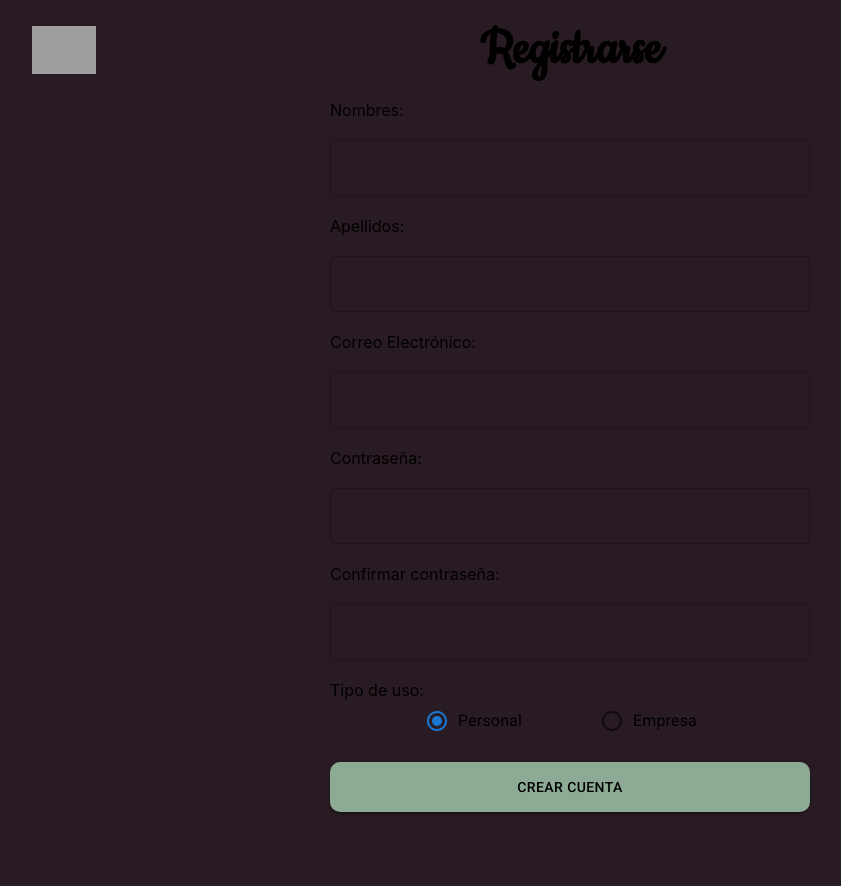
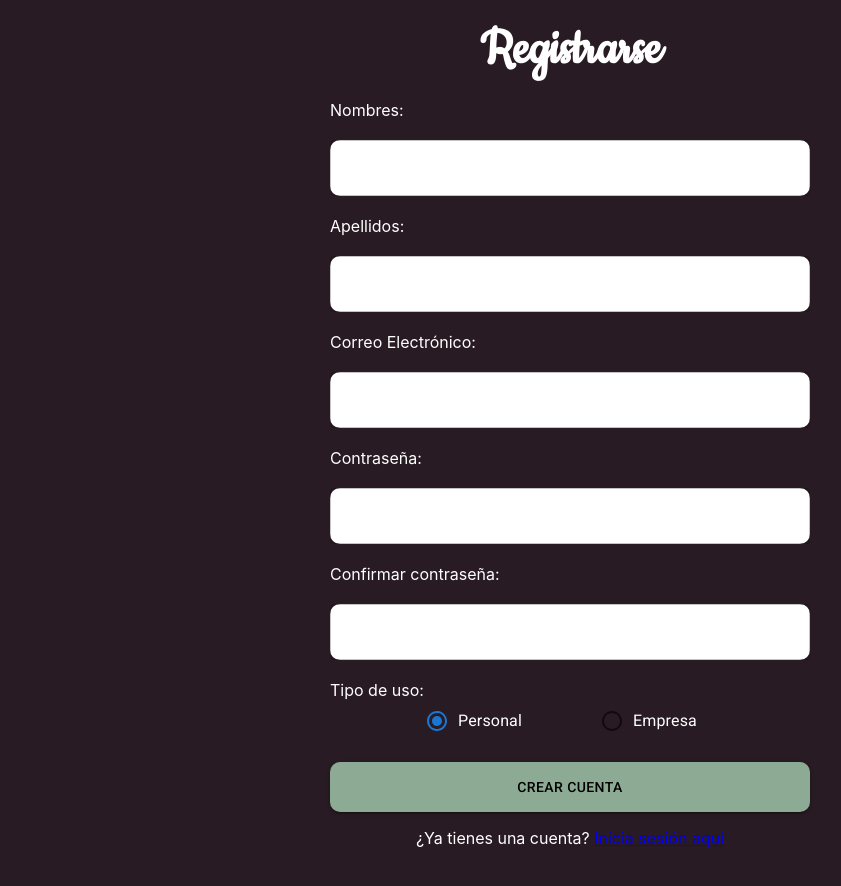
Before and after one commit to Gabicho258/compartiendo-sabores-react-tsx, a React (Create React App) app: page /register in a window 1280 px wide. Shown: the top 886 px of the page, without its empty margins (70-911 px from the left). Before the commit the page ends 852 px from the top, so only its background shows below. Built offline with nearby package versions, Linux system fonts and the light colour scheme; grey boxes are pictures that could not be loaded.

Commit message:
Imprimiendo en consola los objetos

```diff
--- a/src/App.tsx
+++ b/src/App.tsx
@@ -5,6 +5,7 @@ import { Register } from "./pages/Register/Register";
 import { Categories } from "./pages/Categories/Categories";
 import { UserProfile } from "./pages/UserProfile/UserProfile";
 import { Chat } from "./pages/Chat/Chat";
+import { CreateRecipe } from "./pages/CreateRecipe/CreateRecipe";
 function App() {
   return (
     <BrowserRouter>
@@ -16,6 +17,7 @@ function App() {
         <Route path="/homepage" element={<HomePage />} />
         <Route path="/profile" element={<UserProfile />} />
         <Route path="/chat" element={<Chat />} />
+        <Route path="/createRecipe" element={<CreateRecipe />} />
         <Route path="/category/:category" element={<Categories />} />
       </Routes>
     </BrowserRouter>
--- a/src/pages/Login/Login.tsx
+++ b/src/pages/Login/Login.tsx
@@ -22,7 +22,9 @@ export const Login = () => {
       [field]: value,
     });
   };
-  console.log(form);
+  const print = ()=>{
+    console.log(form);
+    }
 
   return (
     <>
@@ -70,6 +72,7 @@ export const Login = () => {
               variant="contained"
               className="loginForm__btn-login-b"
               onClick={() => {
+                print()
                 navigate("/homepage");
               }}
             >
--- a/src/pages/Login/_Login.scss
+++ b/src/pages/Login/_Login.scss
@@ -1,7 +1,12 @@
+body{
+    background-color: #281B23;
+}
+
 .loginTitle {
     display: grid;
     place-items: center;
     font-family: 'Cookie';
+    color: white;
     font-size: 28px;
     &__t{
         max-width: 400px;
@@ -17,11 +22,13 @@
         &-label {
             text-align: left;
             margin-bottom: 20px;
+            color: white;
         }
         &-input {
             width: 30em;
             margin-bottom: 20px;
             border-radius: 10px;
+            background-color: white;
         }
     }
 
@@ -29,11 +36,13 @@
         &-label {
             text-align: left;
             margin-bottom: 20px;
+            color: white;
         }
         &-input {
             width: 30em;
             margin-bottom: 40px;
             border-radius: 10px;
+            background-color: white;
         }
     }
     &__btn-login{
--- a/src/pages/Register/Register.tsx
+++ b/src/pages/Register/Register.tsx
@@ -5,27 +5,33 @@ import Radio from "@mui/material/Radio";
 import RadioGroup from "@mui/material/RadioGroup";
 import FormControlLabel from "@mui/material/FormControlLabel";
 import FormControl from "@mui/material/FormControl";
-import { useNavigate } from "react-router-dom";
+import { Link } from "react-router-dom";
 import "./_Register.scss";
+import { verify } from "crypto";
 
-interface dataUser  {
-    name: String,
-    lastName: String,
-    email: String,
-    password: String,
-    verifyPassword: String,
-    rol: String
-};
+interface User {
+  _id: string;
+  first_name: string;
+  last_name: string;
+  email: string;
+  password: string;
+  phone_number: string;
+  description: string;
+  photo_url: string;
+  createdAt: string;
+  updatedAt: string;
+  __v: number;
+}
 
 export const Register = () =>{
-    const navigate = useNavigate();
-    const [form, setForm] = useState< dataUser >({
-        name: '',
-        lastName: '',
+    const [verifyPassword, setVerifyPassword] = useState<string>('');
+    const [rol, setRol] = useState<string>('');
+    const [error, setError] = useState<string | null>(null);
+    const [form, setForm] = useState<Partial<User>>({
+        first_name: '',
+        last_name: '',
         email: '',
         password: '',
-        verifyPassword: '',
-        rol: ''
     });
 
     const inputChange = (value: string, field: string) => {
@@ -34,19 +40,34 @@ export const Register = () =>{
           [field]: value,
         });
     }
-    console.log(form);
 
-    return (
-      <>
-        <div className="registerContainer">
-          <div className="registerTitle">
-            <img
+    const print = ()=>{
+      if (form.password !== verifyPassword) {
+        setError('Las contraseñas no coinciden');
+      } else {
+        setError(null);
+          console.log(form);
+          console.log(rol);
+      }
+
+    }
+
+/*
+<img
               className="registerTitle__i"
               alt="image_profile"
               src="https://cdn-icons-png.flaticon.com/512/21/21159.png"
               onClick={() => {
                 navigate("/");
               }}></img>
+*/
+
+    return (
+      <>
+        <div className="registerContainer">
+          <div className="registerTitle">
+
+
             <h1 className="registerTitle__t">
                 Registrarse
             <br />
@@ -63,9 +84,9 @@ export const Register = () =>{
                 required
                 id="name"
                 className="registerForm__name-input"
-                value={form.name}
+                value={form.first_name}
                 onChange={({ target }) => {
-                  inputChange(target.value, "name");
+                  inputChange(target.value, "first_name");
                 }}
               />
             </div>
@@ -79,9 +100,9 @@ export const Register = () =>{
                 required
                 id="lastName"
                 className="registerForm__lastName-input"
-                value={form.lastName}
+                value={form.last_name}
                 onChange={({ target }) => {
-                  inputChange(target.value, "lastName");
+                  inputChange(target.value, "last_name");
                 }}
               />
             </div>
@@ -125,14 +146,14 @@ export const Register = () =>{
                   Confirmar contraseña:
                 </label>
               </div>
+              {error && <span style={{ color: 'red' }}>{error}<br/></span>}
               <TextField
                 required
-                value={form.verifyPassword}
                 id="verifyPassword"
                 type="password"
                 className="registerForm__verifyPassword-input"
                 onChange={({ target }) => {
-                  inputChange(target.value, "verifyPassword");
+                  setVerifyPassword(target.value);
                 }}
               />
             </div>
@@ -153,7 +174,7 @@ export const Register = () =>{
                     label="Personal"
                     className="registerForm__userType-formControl-radioGroup-p"
                     onClick={({}) => {
-                        inputChange("Personal", "rol");
+                        setRol("Personal");
                     }}
                     />
 
@@ -162,7 +183,7 @@ export const Register = () =>{
                     control={<Radio />}
                     label="Empresa"
                     onClick={({}) => {
-                        inputChange("Empresa", "rol");
+                        setRol("Empresa");
                     }}
                     />
                 </RadioGroup>
@@ -172,9 +193,15 @@ export const Register = () =>{
               <Button
                 variant="contained"
                 className="registerForm__btn-create-b"
+                onClick={({}) =>{
+                  print()
+                }}
               >
                 Crear Cuenta
               </Button>
+              <p>
+                ¿Ya tienes una cuenta? <Link to="/login">Inicia sesión aquí</Link>
+              </p>
             </div>
           </form>
         </div>
--- a/src/pages/Register/_Register.scss
+++ b/src/pages/Register/_Register.scss
@@ -1,3 +1,7 @@
+body{
+    background-color: #281B23;
+}
+
 .registerTitle {
     display: flex;
     position: relative;
@@ -20,6 +24,7 @@
         align-items: center;
         position: absolute;
         text-align: center;
+        color: white;
     }
 }
 
@@ -30,22 +35,26 @@
         &-label {
             text-align: left;
             margin-bottom: 20px;
+            color: white;
         }
         &-input {
             width: 30em;
             margin-bottom: 20px;
             border-radius: 10px;
+            background-color: white;
         }
     }
     &__lastName {
         &-label {
             text-align: left;
             margin-bottom: 20px;
+            color: white;
         }
         &-input {
             width: 30em;
             margin-bottom: 20px;
             border-radius: 10px;
+            background-color: white;
         }
     }
 
@@ -53,11 +62,13 @@
         &-label {
             text-align: left;
             margin-bottom: 20px;
+            color: white;
         }
         &-input {
             width: 30em;
             margin-bottom: 20px;
             border-radius: 10px;
+            background-color: white;
         }
     }
 
@@ -65,31 +76,37 @@
         &-label {
             text-align: left;
             margin-bottom: 20px;
+            color: white;
         }
         &-input {
             width: 30em;
             margin-bottom: 20px;
             border-radius: 10px;
+            background-color: white;
         }
     }
     &__verifyPassword {
         &-label {
             text-align: left;
             margin-bottom: 20px;
+            color: white;
         }
         &-input {
             width: 30em;
             margin-bottom: 20px;
             border-radius: 10px;
+            background-color: white;
         }
     }
     &__userType{
         width: 30em;
         margin-bottom: 20px;
+        color: white;
         &-formControl{
             display: grid;
             place-items: center;
             &-radioGroup{
+                color: white;
                 &-p{
                     margin-right: 80px;
                 }
@@ -99,6 +116,9 @@
 
     &__btn-create{
         margin-bottom: 40px;
+        text-align: center;
+        color: white;
+        cursor: pointer;
         &-b{
             color: black;
             background-color: #8DAA94;
```
